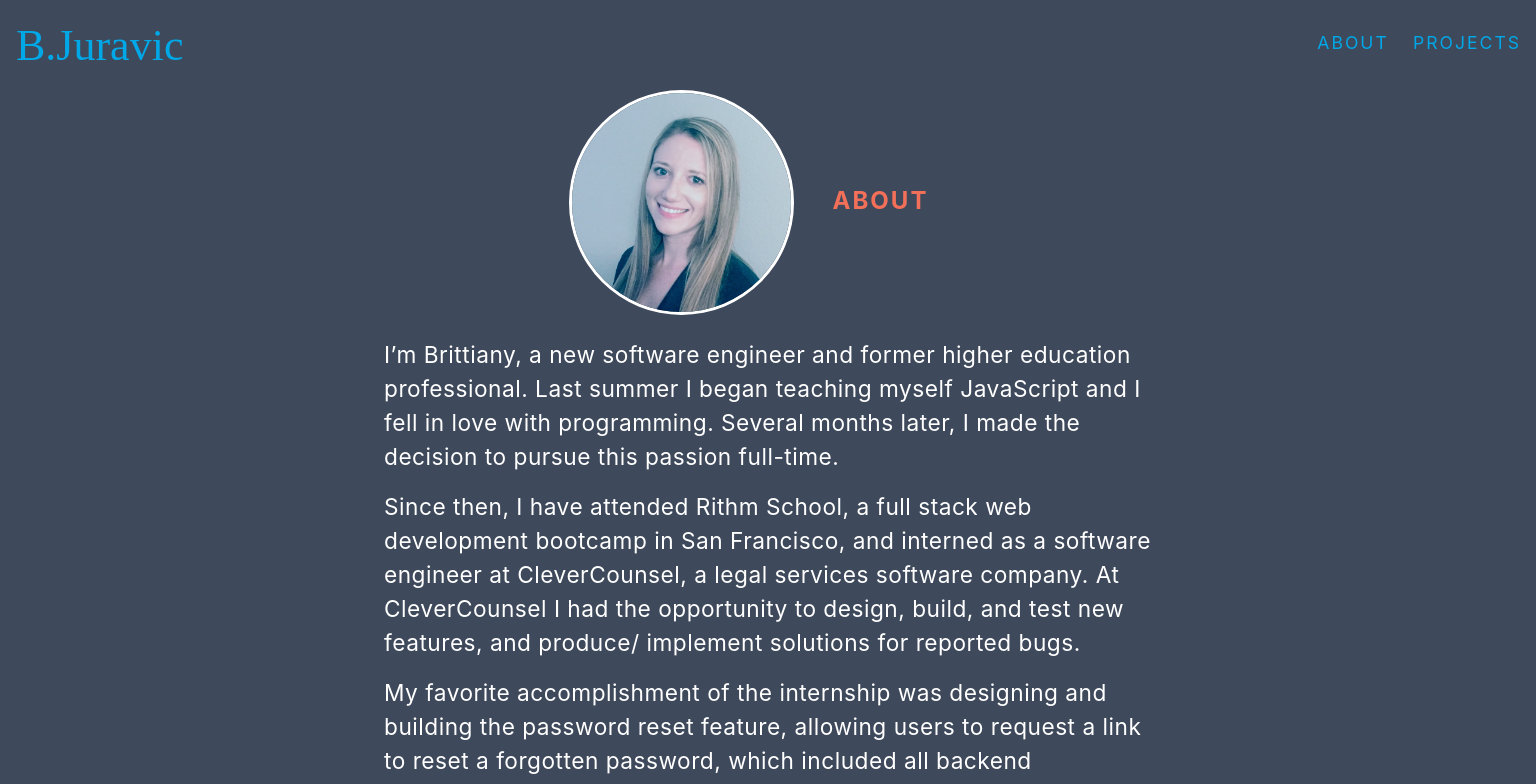
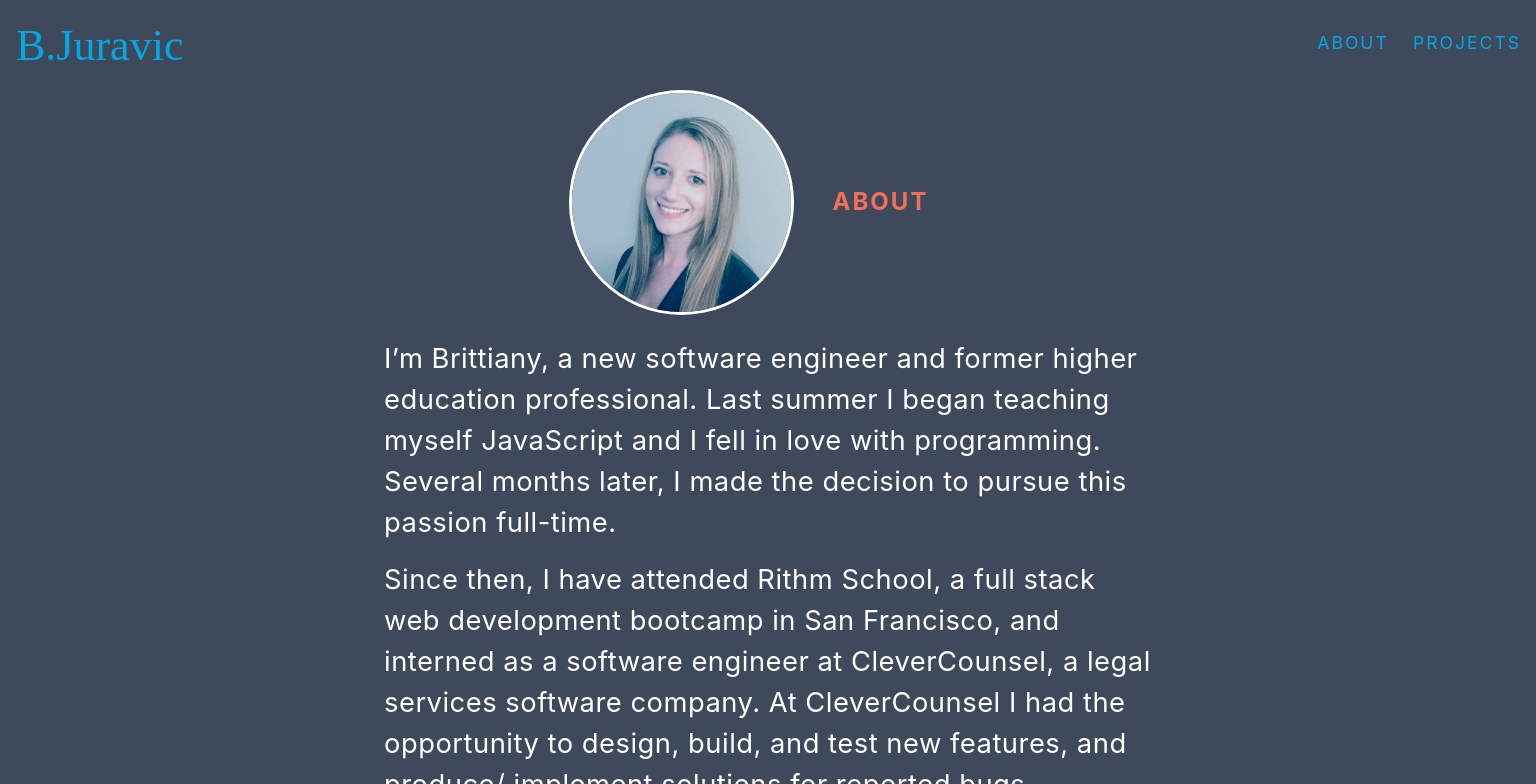
Before and after one commit to b-juravic/personal-website, a React (Create React App) app: page / in a window 1536 px wide. Shown: the top 784 px of the page. Built offline with nearby package versions, Linux system fonts and the light colour scheme; a web font is replaced by a local one.

Commit message:
updated font size for larger screen sizes

```diff
--- a/src/About.css
+++ b/src/About.css
@@ -78,6 +78,6 @@
 
 @media screen and (min-width: 1440px) {
   .About {
-    font-size: calc(.8vw + .8vh + .5vmin);
+    font-size: calc(1vw + 1vh + .5vmin);
   }
 }
```
